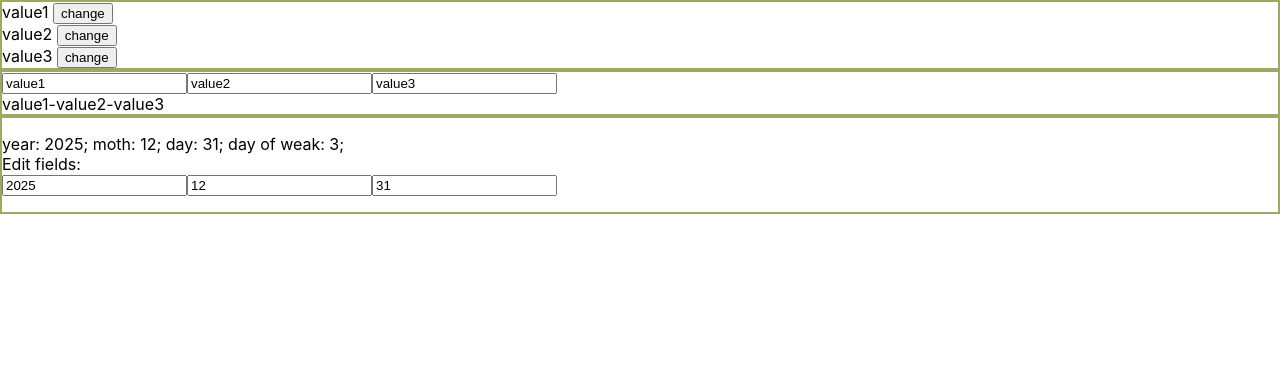
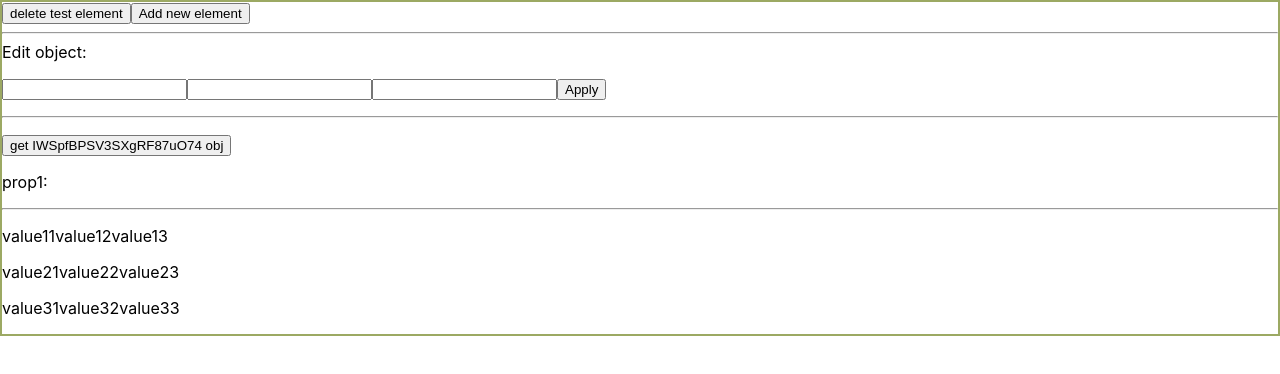
Before and after one commit to eBenya/ReactLessons, a React (Create React App) app: page / in a window 1280 px wide. Shown: the top 374 px of the page. Built offline with nearby package versions, Linux system fonts and the light colour scheme.

Commit message:
Reactiov of object array introduction

```diff
--- a/src/App.js
+++ b/src/App.js
@@ -1,55 +1,95 @@
+import { render } from '@testing-library/react';
 import React, { useState } from 'react';
+import { nanoid } from 'nanoid';
 
+const initNotes = [
+	{
+		id: 'GYi9G_uC4gBF1e2SixDvu',
+		prop1: 'value11',
+		prop2: 'value12',
+		prop3: 'value13',
+	},
+	{
+		id: 'IWSpfBPSV3SXgRF87uO74',
+		prop1: 'value21',
+		prop2: 'value22',
+		prop3: 'value23',
+	},
+	{
+		id: 'JAmjRlfQT8rLTm5tG2m1L',
+		prop1: 'value31',
+		prop2: 'value32',
+		prop3: 'value33',
+	},
+];
+
+const testId = 'IWSpfBPSV3SXgRF87uO74';
+const newTestElem = {
+	id: 'GMNCZnFT4rbBP6cirA0Ha',
+	prop1: 'value41',
+	prop2: 'value42',
+	prop3: 'value43',
+};
+function getNewId() {
+	return nanoid();
+}
 
 function App() {
+	const [notes, setNotes] = useState(initNotes);
+	const [cahngeNode, setChangeNode] = useState(null);
+	const renderObjs = notes.map(val => {
+		return (
+			<p key={val.id} onClick={() => setChangeNode(val)}>
+				<span>{val.prop1}</span>
+				<span>{val.prop2}</span>
+				<span>{val.prop3}</span>
+			</p>
+		);
+	});
+	function endEditObj() {
+		setNotes(notes.map(note => note.id === cahngeNode.id ? cahngeNode : note));
+		setChangeNode(null);
+	}
+	const renderChangeFormObj = (
+		<p>
+			<input value={cahngeNode === null ? '' : cahngeNode.prop1} onChange={(e) => setChangeNode({ ...cahngeNode, ...{ prop1: e.target.value } })} />
+			<input value={cahngeNode === null ? '' : cahngeNode.prop2} onChange={(e) => setChangeNode({ ...cahngeNode, ...{ prop2: e.target.value } })} />
+			<input value={cahngeNode === null ? '' : cahngeNode.prop3} onChange={(e) => setChangeNode({ ...cahngeNode, ...{ prop3: e.target.value } })} />
+			<button onClick={endEditObj}>Apply</button>
+		</p>
+	);
 
-	const [obj, setObj] = useState({
-		prop1: 'value1',
-		prop2: 'value2',
-		prop3: 'value3',
-	});
-	function changeObj(obj, propName, setFunc, event) {
-		let temp = Object.assign({}, obj);
-		temp[propName] = event.target.value;
-		setFunc(temp);
+	function generateNewElement() {
+		const newElem = {
+			id: getNewId(),
+			prop1: 'value' + (notes.length + 1) + '1',
+			prop2: 'value' + (notes.length + 1) + '2',
+			prop3: 'value' + (notes.length + 1) + '3',
+		}
+		//setNotes([...notes, newElem]);
+		return newElem;
 	}
 
-	const initDate = {
-		year: 2025,
-		month: 12,
-		day: 31,
-		toString(){
-			return  this.year+'-'+this.month+'-'+this.day;
-		}
+	function takeItem() {
+		setChangeNode(notes.reduce((res, note) => note.id === testId ? note : res, ''));
 	}
-	const [date, setDate] = useState(initDate);
 
 	return (
 		<>
 			<div className="borderedDiv">
-				<span>{obj.prop1}</span> <button onClick={() => setObj({ ...obj, ...{ prop1: '!' } })}>change</button> <br />
-				<span>{obj.prop2}</span> <button onClick={() => setObj({ ...obj, ...{ prop2: '@' } })}>change</button> <br />
-				<span>{obj.prop3}</span> <button onClick={() => setObj({ ...obj, ...{ prop3: '#' } })}>change</button> <br />
-			</div>
-
-			<div className="borderedDiv">
-				<input value={obj.prop1} onChange={e => changeObj(obj, 'prop1', setObj, e)} />
-				<input value={obj.prop2} onChange={e => changeObj(obj, 'prop2', setObj, e)} />
-				<input value={obj.prop3} onChange={e => changeObj(obj, 'prop3', setObj, e)} />
+				<button onClick={() => setNotes(notes.filter(note => note.id !== testId))}>delete test element</button>
+				<button onClick={() => setNotes([...notes, generateNewElement()])}>Add new element</button>
 				<br />
-				{obj.prop1}-{obj.prop2}-{obj.prop3}
-			</div>
-
-			<div className="borderedDiv">
+				<hr />
+				Edit object:<br />
+				{renderChangeFormObj}
+				<hr />
 				<p>
-					year: {date.year}; moth: {date.month}; day: {date.day};
-					day of weak: {(new Date(date.toString())).getDay()};
-					<br/>
-					Edit fields:<br/>
-					<input value={date.year} onChange={e=>changeObj(date, 'year', setDate, e)} placeholder="year"/>
-					<input value={date.month} onChange={e=>changeObj(date, 'month', setDate, e)} placeholder="month"/>
-					<input value={date.day} onChange={e=>changeObj(date, 'day', setDate, e)} placeholder="day"/>
+					<input type="button" defaultValue={"get " + testId + " obj"} onClick={takeItem}></input>
+					<p>prop1:{cahngeNode === null ? '' : cahngeNode.prop1}</p>
 				</p>
+				<hr />
+				{renderObjs}
 			</div>
 		</>
 	);
```
